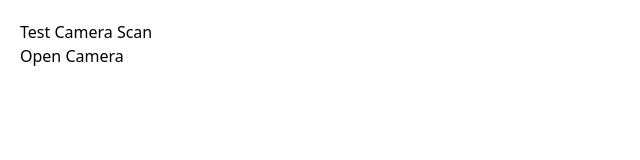
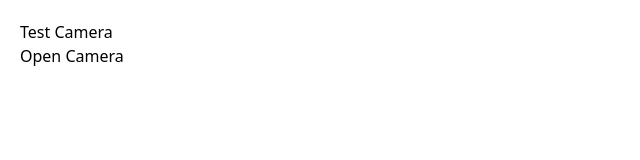
Before and after one commit to ASC-Harrison/nextjs-with-supabase, a Next.js app: page /test-scan in a window 1280 px wide. Shown: the top 160 px of the page, without its empty margins (0-640 px from the left). Built offline with nearby package versions, Linux system fonts and the light colour scheme.

Commit message:
Update page.tsx

```diff
--- a/app/test-scan/page.tsx
+++ b/app/test-scan/page.tsx
@@ -1,16 +1,16 @@
 "use client";
 
 import { useState } from "react";
-import CameraScanner from "../CameraScanner";
+import CameraScanner from "./CameraScanner";
 
 export default function TestScanPage() {
   const [open, setOpen] = useState(false);
 
   return (
     <div style={{ padding: 20 }}>
-      <h1>Test Camera Scan</h1>
+      <h1>Test Camera</h1>
 
-      <button onClick={() => setOpen(!open)}>
+      <button onClick={() => setOpen((v) => !v)}>
         {open ? "Close Camera" : "Open Camera"}
       </button>
 
```
